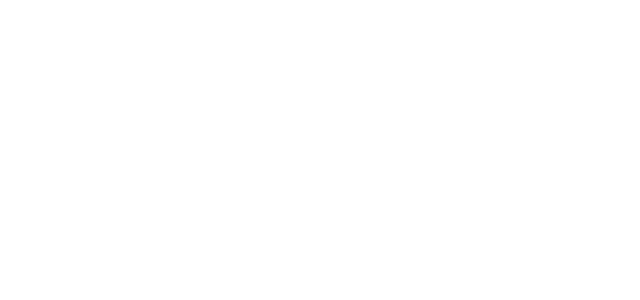
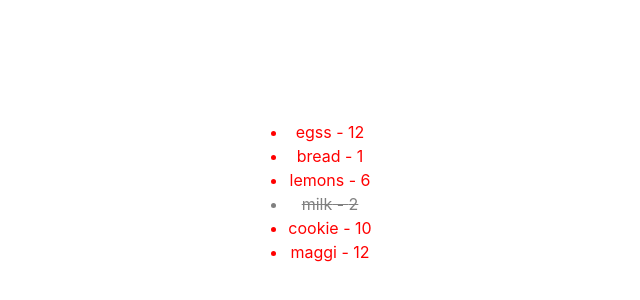
Before and after one commit to ramchandragawade/react-rep, a React (Vite) app in the folder slotsEx/: page / in a window 1280 px wide. Shown: the part 208-508 px from the top of the page, without its empty margins (330-970 px from the left). Built offline with nearby package versions, Linux system fonts and the light colour scheme.

Commit message:
Shopping List start

```diff
--- a/slotsEx/src/App.jsx
+++ b/slotsEx/src/App.jsx
@@ -1,11 +1,18 @@
 import './App.css'
+import ShoppingList from './ShoppingList'
 
+const data = [
+  {item: 'egss', qty: 12, completed: false},
+  {item: 'bread', qty: 1, completed: false},
+  {item: 'lemons', qty: 6, completed: false},
+  {item: 'milk', qty: 2, completed: true},
+  {item: 'cookie', qty: 10, completed: false},
+  {item: 'maggi', qty: 12, completed: false}
+]
 function App() {
 
   return (
-    <div>
-
-    </div>
+    <ShoppingList items = {data}/>
   )
 }
 
--- /dev/null
+++ b/slotsEx/src/ShoppingList.jsx
@@ -0,0 +1,18 @@
+function ShoppingList({items}) {
+    return (
+        <>
+            <ul>
+                {items.map(i => (
+                    <li style={{
+                        textDecoration: i.completed ? 'line-through' : 'red',
+                        color: i.completed ? 'grey':'red'
+                    }}>
+                        {i.item} - {i.qty}
+                    </li>
+                ))}
+            </ul>
+        </>
+    )
+}
+
+export default ShoppingList;
```
